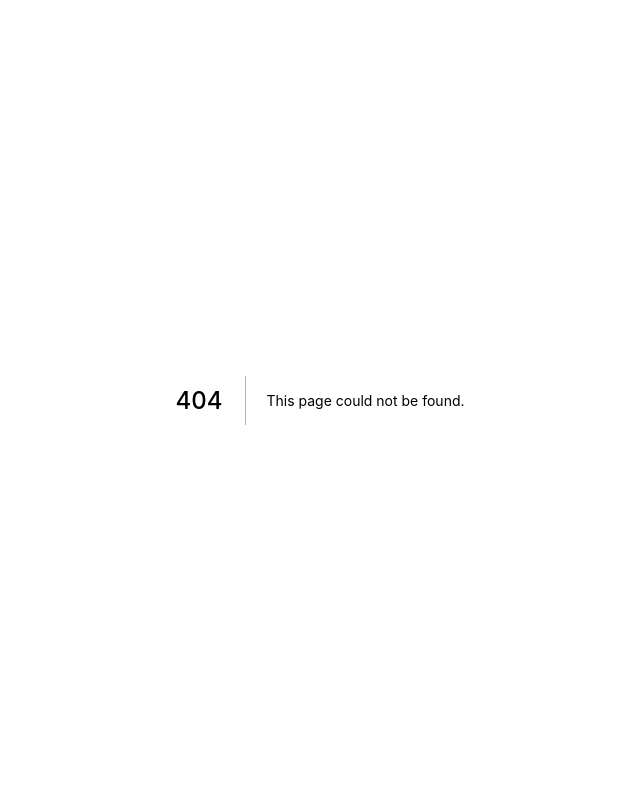
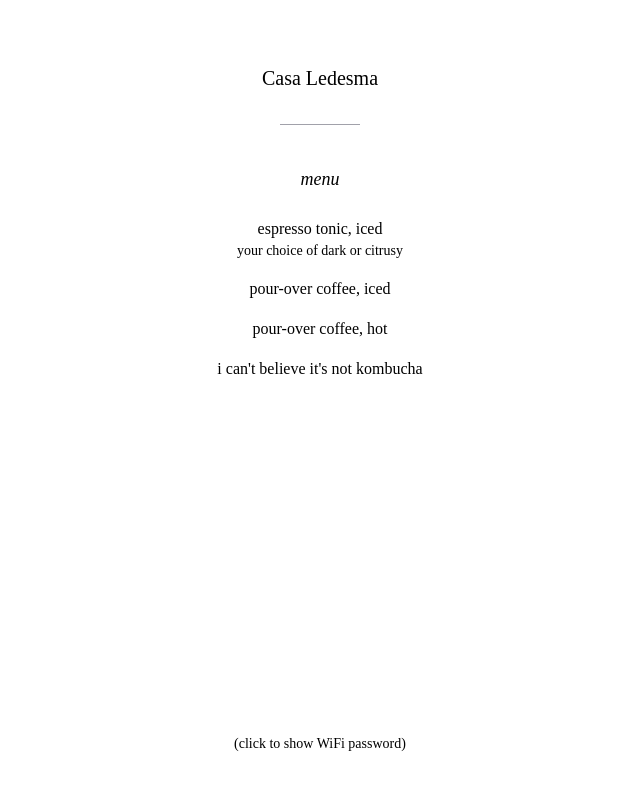
Before and after one commit to ledesmablt/coffee-catalog, a Next.js app: page /casa in a window 1280 px wide. Before the commit this address had no page. Shown: the top 790 px of the page, without its empty margins (320-960 px from the left). Built offline with nearby package versions, Linux system fonts and the light colour scheme.

Commit message:
feat: casa index page with menu and wifi password

```diff
--- a/pages/_app.tsx
+++ b/pages/_app.tsx
@@ -1,8 +1,26 @@
 import '../styles/globals.css'
 import type { AppProps } from 'next/app'
+import Head from 'next/head'
+
+const BASE_URL = 'https://ledesmablt.com'
 
 function MyApp({ Component, pageProps }: AppProps) {
-  return <Component {...pageProps} />
+  return (
+    <>
+      <Head>
+        <title>Benj Ledesma</title>
+        <meta property='og:url' content={BASE_URL} />
+        <meta property='og:type' content='website' />
+        <meta property='og:title' content='Benj Ledesma' />
+        <meta property='og:image' content={`${BASE_URL}/images/me.jpeg`} />
+        <meta
+          property='og:description'
+          content='i like building useful things.'
+        />
+      </Head>
+      <Component {...pageProps} />
+    </>
+  )
 }
 
 export default MyApp
--- /dev/null
+++ b/pages/casa/index.tsx
@@ -0,0 +1,64 @@
+import { NextPage } from 'next'
+import Head from 'next/head'
+import { useState } from 'react'
+
+const Divider = () => <div className='w-20 border-t-zinc-400 border-t my-6' />
+
+const CasaPage: NextPage = () => {
+  const [showPassword, setShowPassword] = useState(false)
+
+  return (
+    <>
+      <Head>
+        <title>Casa Ledesma</title>
+        <meta property='og:description' content='Welcome to Casa Ledesma' />
+      </Head>
+      <main className='flex flex-col items-center font-serif min-h-screen'>
+        <div className='flex flex-col items-center gap-2 my-16 w-[90%] max-w-[576px]'>
+          <h1 id='page-title' className='text-xl'>
+            Casa Ledesma
+          </h1>
+
+          <Divider />
+
+          <section id='menu' className='flex flex-col items-center'>
+            <h4 className='text-lg italic'>menu</h4>
+
+            <div className='flex flex-col items-center mt-6 gap-4'>
+              <div className='flex flex-col items-center'>
+                <p>espresso tonic, iced</p>
+                <p className='text-sm'>your choice of dark or citrusy</p>
+              </div>
+
+              <p>pour-over coffee, iced</p>
+
+              <p>pour-over coffee, hot</p>
+
+              <p>i can't believe it's not kombucha</p>
+            </div>
+          </section>
+        </div>
+        <footer
+          id='footer'
+          className='flex items-center text-sm mt-auto mb-8 min-h-[48px]'
+          onClick={() => setShowPassword(!showPassword)}
+        >
+          <div id='wifi-password' className='text-center'>
+            {showPassword ? (
+              <>
+                <p>SSID: GlobeAtHome_0F800_5</p>
+                <p onClick={() => setShowPassword(!showPassword)}>
+                  PW: JdrSQydn
+                </p>
+              </>
+            ) : (
+              <p>(click to show WiFi password)</p>
+            )}
+          </div>
+        </footer>
+      </main>
+    </>
+  )
+}
+
+export default CasaPage
--- a/pages/index.tsx
+++ b/pages/index.tsx
@@ -1,5 +1,4 @@
 import type { NextPage } from 'next'
-import Head from 'next/head'
 import Image from 'next/image'
 import Link from 'next/link'
 import { useState } from 'react'
@@ -14,8 +13,6 @@ import {
 import { getSpotifyTopTracks, SpotifyTrack } from '../utils/spotify'
 
 const Divider = () => <div className='w-20 border-t-zinc-400 border-t my-4' />
-
-const BASE_URL = 'https://ledesmablt.com'
 
 interface Props {
   topTracks?: SpotifyTrack[]
@@ -37,24 +34,13 @@ export const getStaticProps = async (): Promise<{
   }
 }
 
-const Home: NextPage = ({ topTracks }: Props) => {
+const HomePage: NextPage = ({ topTracks }: Props) => {
   const [projectIndex, setProjectIndex] = useState(0)
 
   const project = projects[projectIndex]
 
   return (
     <>
-      <Head>
-        <title>Benj Ledesma</title>
-        <meta property='og:url' content={BASE_URL} />
-        <meta property='og:type' content='website' />
-        <meta property='og:title' content='Benj Ledesma' />
-        <meta property='og:image' content={`${BASE_URL}/images/me.jpeg`} />
-        <meta
-          property='og:description'
-          content='i like building useful things.'
-        />
-      </Head>
       <main className='flex flex-col items-center leading-tight'>
         <div className='flex flex-col items-center gap-5 my-10 w-[90%] max-w-[576px]'>
           <section className='w-full flex gap-2 mb-2'>
@@ -322,4 +308,4 @@ const Home: NextPage = ({ topTracks }: Props) => {
   )
 }
 
-export default Home
+export default HomePage
--- a/styles/globals.css
+++ b/styles/globals.css
@@ -19,9 +19,16 @@ a {
   box-sizing: border-box;
 }
 
-@font-face {
-  font-family: 'Hack';
-  src: url('/Hack-Regular.ttf');
+@layer base {
+  @font-face {
+    font-family: 'Hack';
+    src: url('/Hack-Regular.ttf');
+  }
+
+  @font-face {
+    font-family: 'Source Serif 4';
+    src: @import url('https://fonts.googleapis.com/css2?family=Source+Serif+4:ital,opsz,wght@0,8..60,200..900;1,8..60,200..900&display=swap');
+  }
 }
 
 section {
--- a/tailwind.config.js
+++ b/tailwind.config.js
@@ -19,6 +19,10 @@ module.exports = {
         dashed: {
           content: '"-"'
         }
+      },
+      fontFamily: {
+        serif: ['"Source Serif 4"', 'ui-serif'],
+        mono: ['Hack', 'ui-monospace']
       }
     }
   },
```
